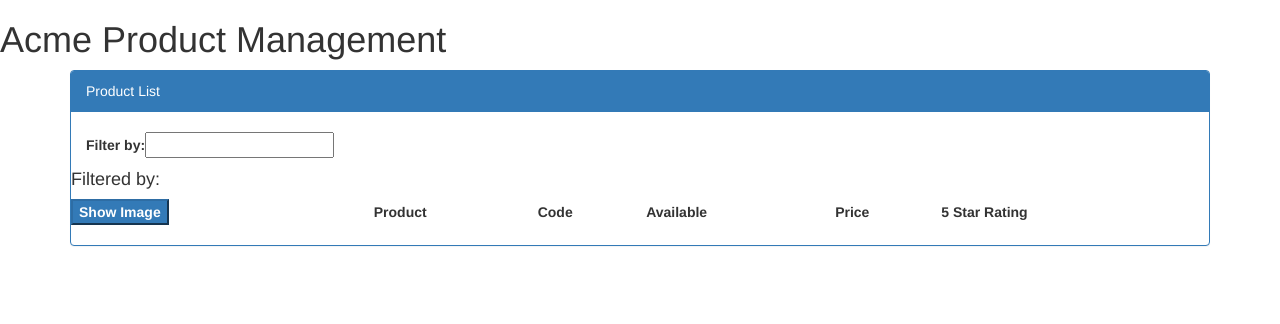
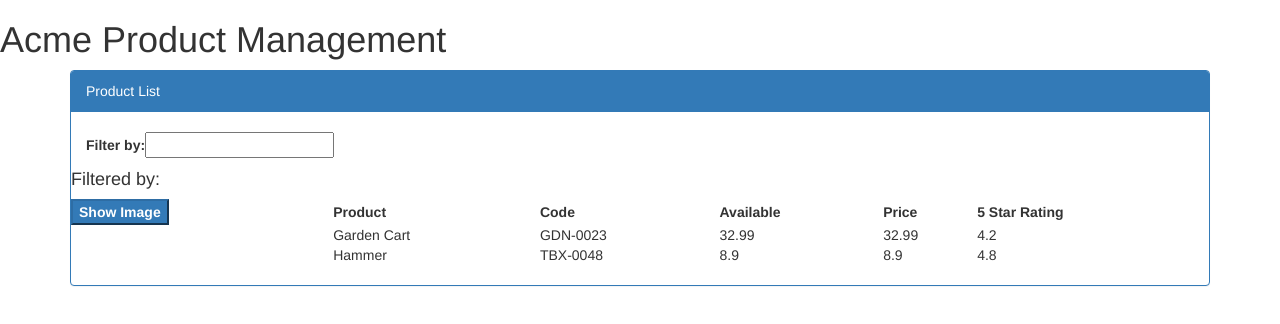
Before and after one commit to nenad0212/Angular-testing, an Angular app: page / in a window 1280 px wide. Shown: the top 324 px of the page. Built offline with nearby package versions, Linux system fonts and the light colour scheme.

Commit message:
using ngFor directive for looping data

```diff
--- a/src/app/products/product-list.component.html
+++ b/src/app/products/product-list.component.html
@@ -11,12 +11,27 @@
             <h4>Filtered by:</h4>
             <div class="table-responsive">
                 <table class="table table-striped" *ngIf='products&&products.length'>
-                    <th><button class="button btn-primary">Show Image</button></th>
-                    <th>Product</th>
-                    <th>Code</th>
-                    <th>Available</th>
-                    <th>Price</th>
-                    <th>5 Star Rating</th>
+                    <tr>
+                        <th>
+                            <button class="button btn-primary">Show Image</button>
+                        </th>
+                        <th>Product</th>
+                        <th>Code</th>
+                        <th>Available</th>
+                        <th>Price</th>
+                        <th>5 Star Rating</th>
+                    </tr>
+
+                    <tr *ngFor='let pdt of products'>
+                        <td></td>
+                        <td>{{pdt.productName}}</td>
+                        <td>{{pdt.productCode}}</td>
+                        <td>{{pdt.price}}</td>
+                        <td>{{pdt.price}}</td>
+                        <td>{{pdt.starRating}}</td>
+                    </tr>
+
+
                 </table>
 
             </div>
--- a/src/app/products/product-list.component.ts
+++ b/src/app/products/product-list.component.ts
@@ -8,7 +8,25 @@ import { Component } from "@angular/core";
 
 export class ProductListComponent{
 products : any[] = [
-        {},
-        {}
+        {
+            "productId": 2,
+            "productName": "Garden Cart",
+            "productCode": "GDN-0023",
+            "releaseDate": "March 18, 2016",
+            "description": "15 gallon capacity rolling cart",
+            "price": 32.99,
+            "starRating":4.2,
+            "imageUrl":"#"
+        },
+        {
+            "productId": 5,
+            "productName": "Hammer",
+            "productCode": "TBX-0048",
+            "releaseDate": "March 21, 2016",
+            "description": "Curved claw steel hammer",
+            "price": 8.9,
+            "starRating": 4.8,
+            "imageUrl": "#"
+        },
     ];
 }
```
